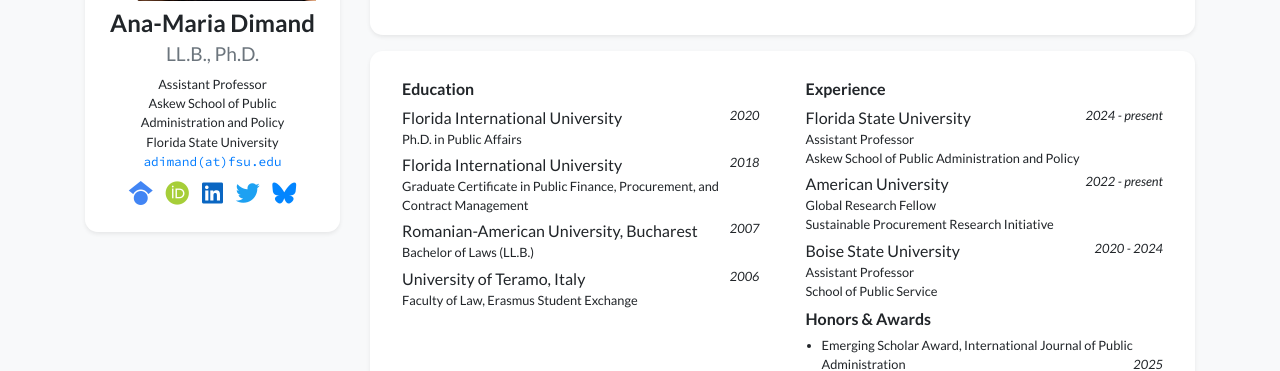
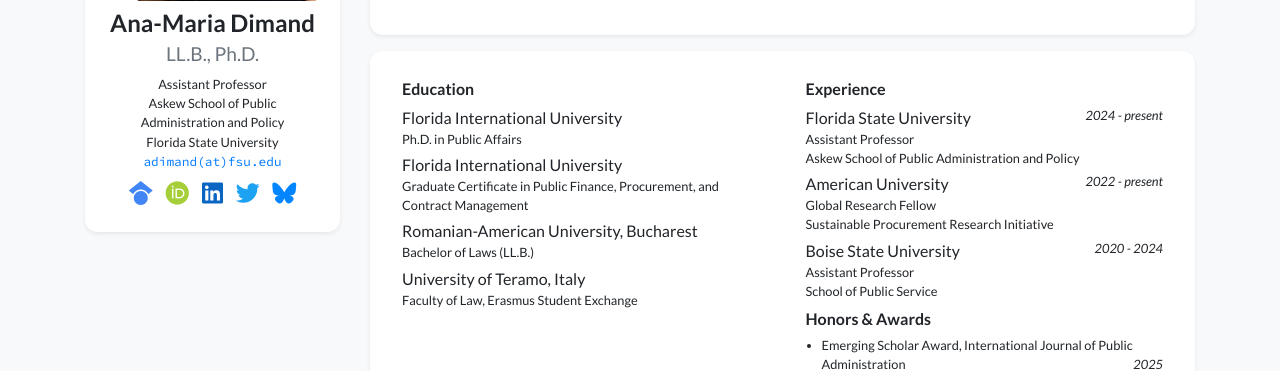
Before and after one commit to anamariadimand/anamariadimand.github.io, a Jekyll site: the page built from index.html, in a window 1280 px wide and 900 px high. Shown: the part 335-706 px from the top of the window. Built offline with Jekyll 4.4.1, drawn with Linux system fonts in a browser that asks for light colours; nearby versions of some CDN libraries; a style sheet for code colours, icons or effects is not loaded.

Commit message:
Remove years from Education entries
Co-Authored-By: Claude Opus 4.8 <noreply@anthropic.com>

```diff
--- a/_data/profile.yml
+++ b/_data/profile.yml
@@ -36,18 +36,13 @@ portrait_url: /assets/images/photos/ana_headshot.png
 
 education:
 - name: Florida International University
-  position: >-
-    Ph.D. in Public Affairs
-  date: 2020
+  position: Ph.D. in Public Affairs
 - name: Florida International University
   position: Graduate Certificate in Public Finance, Procurement, and Contract Management
-  date: 2018
 - name: Romanian-American University, Bucharest
   position: Bachelor of Laws (LL.B.)
-  date: 2007
 - name: University of Teramo, Italy
   position: Faculty of Law, Erasmus Student Exchange
-  date: 2006
 
 experience:
 - name: Florida State University
```
